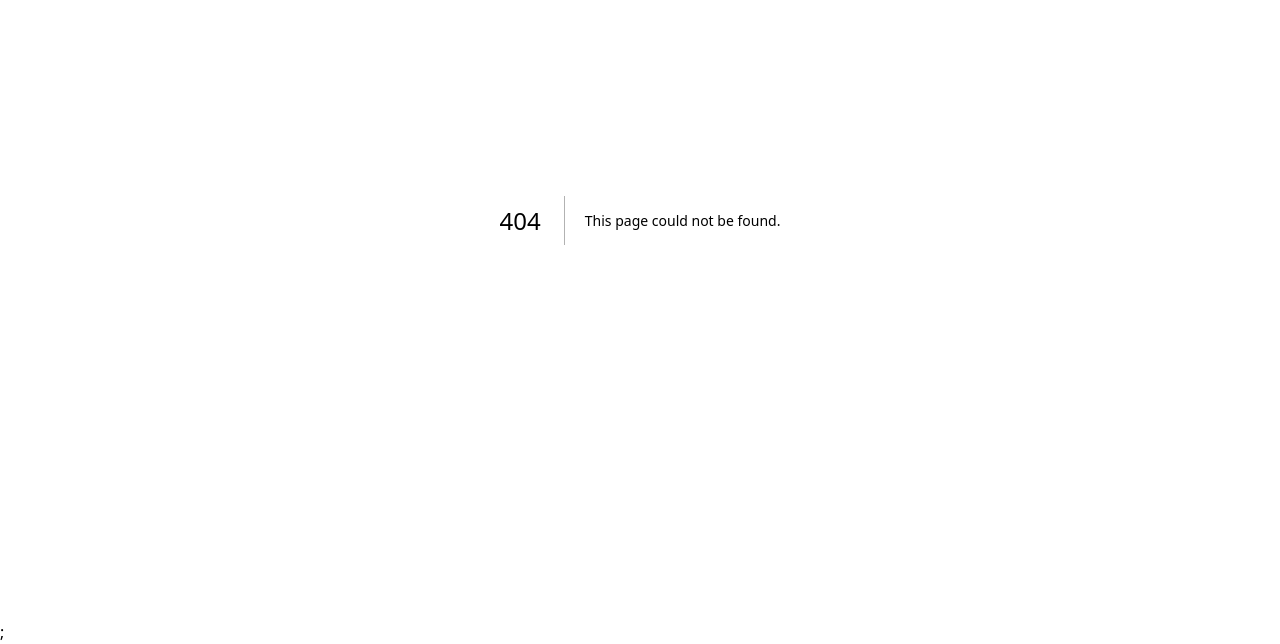
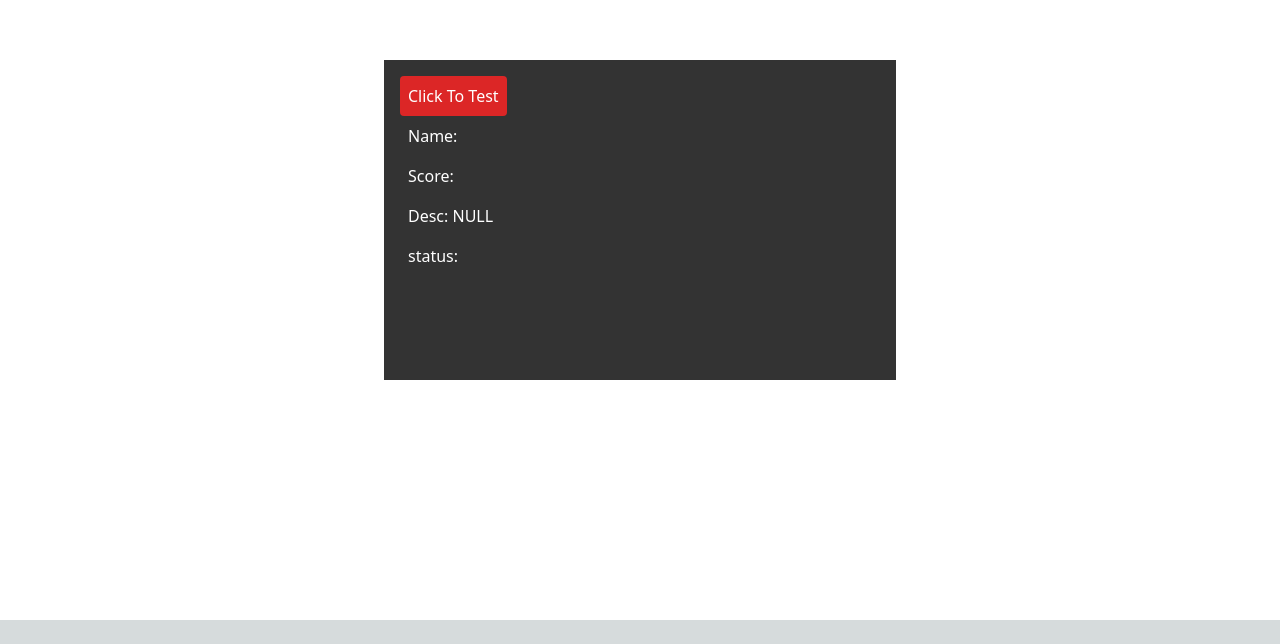
Before and after one commit to dinhcuongnd2001/training_todo, a Next.js app: page /todo/1 in a window 1280 px wide. Before the commit this address had no page. Shown: the part 180-824 px from the top of the page. After the commit the page ends 800 px from the top, so only its background shows below. Built offline with nearby package versions, Linux system fonts and the light colour scheme.

Commit message:
feat: add router

```diff
--- a/components/ComponentAdd.tsx
+++ b/components/ComponentAdd.tsx
@@ -6,13 +6,14 @@ import { useAppDispatch } from '@/hooks/common';
 import { addTodo } from '@/redux/todo.slice';
 
 function ComponentAdd() {
-  const [todo, setTodo] = useState<Todo>({ id: uuid(), name: '', score: '', status: Status.CLOSE });
+  const [todo, setTodo] = useState<Todo>({ id: uuid(), name: '', score: '', status: Status.CLOSE, desc: '' });
   const status = Object.keys(Status).filter((v) => isNaN(Number(v)));
   const dispatch = useAppDispatch();
   const handleSubmit = (): void => {
     dispatch(addTodo(todo));
-    setTodo({ id: uuid(), name: '', score: '', status: Status.CLOSE });
+    setTodo({ id: uuid(), name: '', score: '', status: Status.CLOSE, desc: '' });
   };
+
   return (
     <>
       <form
--- a/components/TodoComponent.tsx
+++ b/components/TodoComponent.tsx
@@ -5,7 +5,7 @@ import { Todo } from '@/interfaces';
 import { Status } from '@/constants';
 import { useAppDispatch } from '@/hooks/common';
 import { changeTodo, removeTodo } from '@/redux/todo.slice';
-
+import Link from 'next/link';
 export interface TodoProps {
   num: number;
   todo: Todo;
@@ -21,6 +21,8 @@ function TodoComponent({ num, todo }: TodoProps) {
   const inputUpdateScoreRef = useRef<HTMLInputElement>(null);
   const divRef = useRef<HTMLDivElement>(null);
   const tdRef = useRef<HTMLTableCellElement>(null);
+
+  // const [myObject, setMyObject] = useState<Todo>(todo);
 
   const dispatch = useAppDispatch();
 
@@ -119,7 +121,9 @@ function TodoComponent({ num, todo }: TodoProps) {
               onClick={() => handleOpen()}
               className="w-4 h-4 bg-red-500 inline-block mr-10 cursor-pointer"
             ></div>
-            <span className="cursor-pointer hover:opacity-80">{todo.name}</span>
+            <Link href={{ pathname: '/todo/[id]', query: { id: todo.id } }} className="cursor-pointer hover:opacity-80">
+              {todo.name}
+            </Link>
             <span className="ml-5 hidden group-hover:inline-block">
               <span onClick={handleClickIconUpdate}>
                 <CreateIcon className="w-2 h-2 cursor-pointer hover:opacity-70 inline-block" />
--- a/pages/_app.tsx
+++ b/pages/_app.tsx
@@ -5,7 +5,7 @@ import { store } from '@/redux/store';
 export default function App({ Component, pageProps }: AppProps) {
   return (
     <Provider store={store}>
-      <Component {...pageProps} />;
+      <Component {...pageProps} />
     </Provider>
   );
 }
--- a/pages/index.tsx
+++ b/pages/index.tsx
@@ -5,19 +5,18 @@ import { Todo } from '@/interfaces';
 import { Status } from '@/constants';
 import { useAppDispatch, useAppSelector } from '@/hooks/common';
 import { fetchTodoList } from '@/redux/todo.slice';
-
+import Link from 'next/link';
+import { useRouter } from 'next/router';
 export default function Home() {
-  const [status, setStatus] = useState<string>('ALL');
   const dispatch = useAppDispatch();
   const todoList = useAppSelector((state) => state.todolist.list);
+  const router = useRouter();
+  let { status } = router.query;
+  status = status ? status : 'ALL';
 
-  const filterTodo = (status: string): Todo[] => {
+  const filterTodo = (status: string | string[]): Todo[] => {
     if (status === 'ALL') return todoList;
     return todoList.filter((x) => x.status === status);
-  };
-
-  const handleChangeStatus = (status: string): void => {
-    setStatus(status);
   };
 
   useEffect(() => {
@@ -28,6 +27,12 @@ export default function Home() {
     }
   }, []);
 
+  useEffect(() => {
+    if (todoList.length) {
+      localStorage.setItem('todoList', JSON.stringify(todoList));
+    }
+  }, [todoList]);
+
   const getStatus = Object.keys(Status).filter((v) => isNaN(Number(v)));
   const listStatus = ['ALL', ...getStatus];
 
@@ -35,14 +40,14 @@ export default function Home() {
     <main className="w-full h-[100vh] bg-white text-black p-8">
       <div className="mb-4">
         {listStatus.map((x, index) => (
-          <button
+          <Link
             key={index}
-            onClick={() => handleChangeStatus(x)}
             className="p-2 mx-2 text-white rounded hover:cursor-pointer hover:opacity-80"
             style={status == x ? { background: 'red' } : { background: '#333' }}
+            href={{ pathname: '', query: { status: x } }}
           >
             {x}
-          </button>
+          </Link>
         ))}
       </div>
 
--- /dev/null
+++ b/pages/todo/[id].tsx
@@ -0,0 +1,34 @@
+import { Todo } from '@/interfaces';
+import { useRouter } from 'next/router';
+import { useEffect, useState } from 'react';
+import Link from 'next/link';
+export default function () {
+  const [currentTodo, setCurrentTodo] = useState<Todo>();
+  const router = useRouter();
+  const { id } = router.query;
+  useEffect(() => {
+    const list = localStorage.getItem('todoList');
+    if (list) {
+      const listTodo: Todo[] = JSON.parse(list);
+      const findTodo = listTodo.find((x) => x.id == id);
+      setCurrentTodo(findTodo);
+    }
+  }, []);
+  const handleClick = () => {
+    router.back();
+  };
+
+  return (
+    <div className="w-full h-[100vh] bg-white text-black justify-center items-center flex">
+      <div className="bg-[#333] w-[40%] h-[40%] p-4 text-white">
+        <button className="p-2 bg-red-600 rounded" onClick={handleClick}>
+          Click To Test
+        </button>
+        <h1 className="p-2">Name: {currentTodo?.name}</h1>
+        <h1 className="p-2">Score: {currentTodo?.score}</h1>
+        <h1 className="p-2">Desc: {currentTodo?.desc ? currentTodo.desc : 'NULL'}</h1>
+        <h1 className="p-2">status: {currentTodo?.status}</h1>
+      </div>
+    </div>
+  );
+}
```
Also changed, not shown: interfaces/index.d.ts (+6 -5 lines), utils/debounceFunction.ts (deleted, +0 -19 lines), 1 other file (tests, documents, lock files or other folders).
